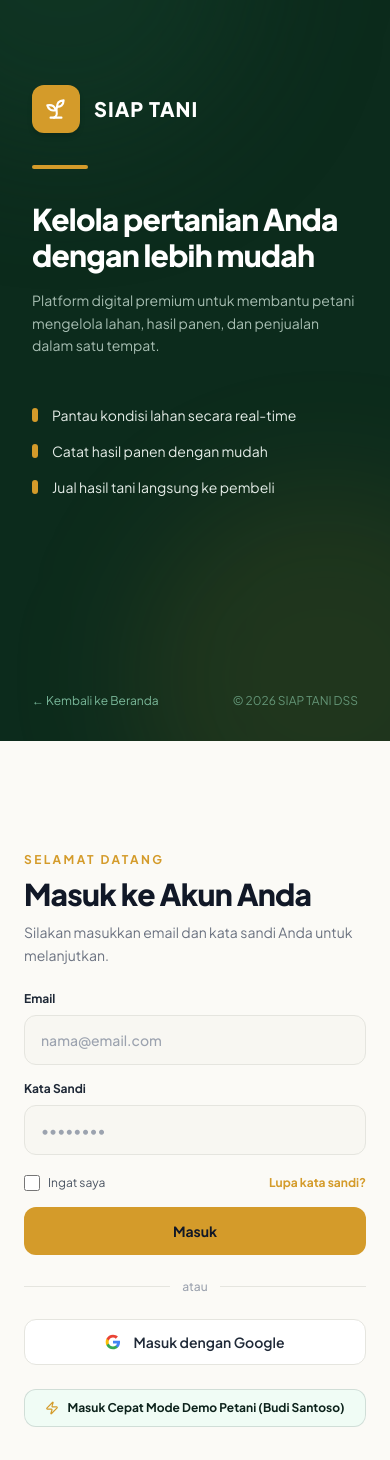
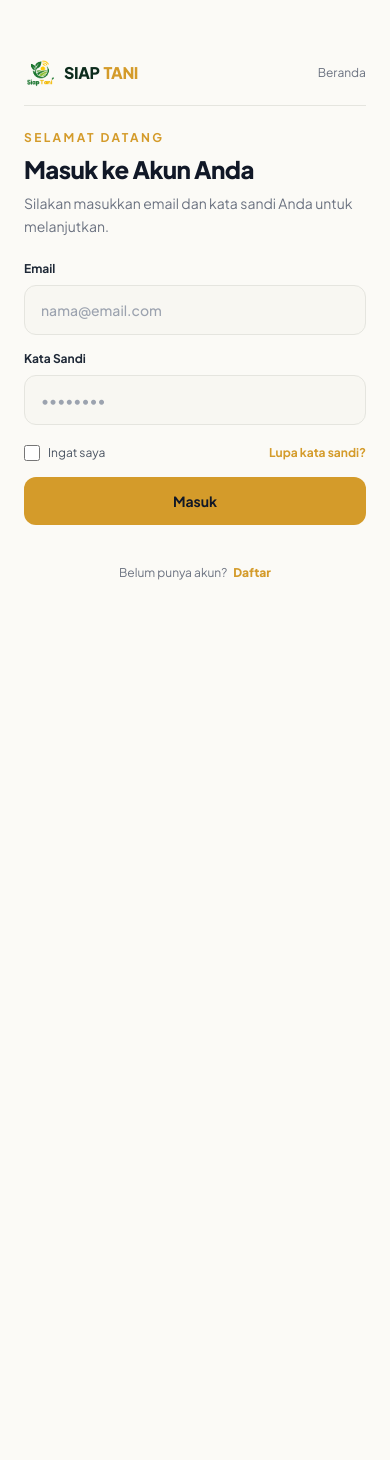
Before and after one commit to JoshNells13/UB-Holodev, a Nuxt app: page /login in a window 390 px wide. Shown: the part 103-1563 px from the top of the page. After the commit the page ends 844 px from the top, so only its background shows below. Built offline with nearby package versions, Linux system fonts and the light colour scheme.

Commit message:
refactor: simplify authentication flows by removing demo login and optimizing mobile layout responsiveness

```diff
--- a/components/auth/AuthModal.vue
+++ b/components/auth/AuthModal.vue
@@ -75,37 +75,20 @@
           <span v-else>{{ mode === 'login' ? 'Masuk ke Sistem' : 'Buat Akun Siap Tani' }}</span>
         </button>
       </form>
-
-      <!-- Quick Demo Access Divider -->
-      <div class="relative my-4">
-        <div class="absolute inset-0 flex items-center">
-          <div class="w-full border-t border-zinc-200"></div>
-        </div>
-        <div class="relative flex justify-center text-[10px] uppercase font-mono font-bold">
-          <span class="bg-[#FBFAF6] px-2.5 text-zinc-400">Atau Evaluasi Cepat</span>
-        </div>
-      </div>
-
-      <!-- Quick Demo Login Button -->
-      <button type="button" @click="handleDemoLogin"
-        class="w-full flex items-center justify-center gap-2 rounded-xl border border-forest-900/15 bg-emerald-50/70 py-2.5 text-xs font-bold text-forest-950 hover:bg-emerald-100/70 transition-all shadow-xs cursor-pointer font-sans">
-        <Zap :size="14" class="text-[#d49b2a]" />
-        <span>Masuk Cepat Mode Demo Petani (1-Click)</span>
-      </button>
     </div>
   </div>
 </template>
 
 <script setup lang="ts">
 import { ref } from 'vue'
-import { Sprout, X, AlertCircle, User, Mail, KeyRound, Loader2, Zap } from '@lucide/vue'
+import { Sprout, X, AlertCircle, Loader2, User, Mail, KeyRound } from '@lucide/vue'
 
-const { isAuthModalOpen, closeAuthModal, redirectAfterAuth, signIn, signUp, signInDemo, loading } = useAuth()
+const { isAuthModalOpen, closeAuthModal, redirectAfterAuth, signIn, signUp, loading } = useAuth()
 
 const mode = ref<'login' | 'register'>('login')
+const fullName = ref('')
 const email = ref('')
 const password = ref('')
-const fullName = ref('')
 const errorMessage = ref('')
 
 const handleSubmit = async () => {
@@ -113,25 +96,21 @@
   if (mode.value === 'login') {
     const res = await signIn(email.value, password.value)
     if (res.success) {
+      const target = redirectAfterAuth.value || '/'
       closeAuthModal()
-      navigateTo(redirectAfterAuth.value || '/simulate')
+      navigateTo(target)
     } else {
       errorMessage.value = res.error || 'Gagal masuk akun'
     }
   } else {
     const res = await signUp(email.value, password.value, fullName.value)
     if (res.success) {
+      const target = redirectAfterAuth.value || '/'
       closeAuthModal()
-      navigateTo(redirectAfterAuth.value || '/simulate')
+      navigateTo(target)
     } else {
-      errorMessage.value = res.error || 'Gagal mendaftar'
+      errorMessage.value = res.error || 'Gagal mendaftar akun'
     }
   }
 }
-
-const handleDemoLogin = () => {
-  signInDemo('Budi Santoso (Petani Demo)')
-  closeAuthModal()
-  navigateTo(redirectAfterAuth.value || '/simulate')
-}
 </script>
--- a/components/digital-twin/DigitalTwinControls.vue
+++ b/components/digital-twin/DigitalTwinControls.vue
@@ -1,43 +1,43 @@
 <template>
-  <div class="flex flex-wrap items-center gap-1.5 p-1.5 rounded-2xl bg-forest-950/90 backdrop-blur-md border border-forest-800 shadow-premium text-xs font-mono text-white">
+  <div class="flex flex-wrap items-center gap-1 p-1 sm:p-1.5 rounded-2xl bg-forest-950/90 backdrop-blur-md border border-forest-800 shadow-premium text-xs font-mono text-white max-w-full">
     <!-- Camera Reset Button -->
     <button
       type="button"
       @click="$emit('resetCamera')"
-      class="flex items-center gap-1.5 px-3 py-1.5 rounded-xl text-emerald-200 hover:text-white hover:bg-white/10 transition cursor-pointer"
+      class="flex items-center gap-1 px-2 sm:px-3 py-1 sm:py-1.5 rounded-xl text-emerald-200 hover:text-white hover:bg-white/10 transition cursor-pointer text-[10px] sm:text-[11px]"
       title="Reset Sudut Pandang Kamera"
     >
-      <Compass :size="14" class="text-gold-400" />
-      <span class="text-[11px] font-bold">Reset View</span>
+      <Compass :size="13" class="text-gold-400 shrink-0" />
+      <span class="font-bold">Reset</span>
     </button>
 
     <!-- Auto Rotate Toggle -->
     <button
       type="button"
       @click="$emit('toggleRotate')"
-      class="flex items-center gap-1.5 px-3 py-1.5 rounded-xl transition cursor-pointer"
+      class="flex items-center gap-1 px-2 sm:px-3 py-1 sm:py-1.5 rounded-xl transition cursor-pointer text-[10px] sm:text-[11px]"
       :class="isAutoRotate ? 'bg-gold-500 text-forest-950 font-bold shadow-xs' : 'text-emerald-200 hover:text-white hover:bg-white/10'"
       title="Putar Otomatis Diorama"
     >
-      <RotateCw :size="14" :class="isAutoRotate ? 'animate-spin' : 'text-gold-400'" />
-      <span class="text-[11px] font-bold">Orbit</span>
+      <RotateCw :size="13" :class="isAutoRotate ? 'animate-spin' : 'text-gold-400 shrink-0'" />
+      <span class="font-bold">Orbit</span>
     </button>
 
-    <div class="h-3.5 w-px bg-forest-700 mx-0.5" />
+    <div class="h-3 w-px bg-forest-700 mx-0.5" />
 
     <!-- Weather Simulation Selector -->
-    <div class="flex items-center gap-1">
+    <div class="flex items-center gap-0.5 sm:gap-1">
       <button
         v-for="w in weatherOptions"
         :key="w.id"
         type="button"
         @click="$emit('changeWeather', w.id)"
-        class="flex items-center gap-1 px-2.5 py-1.5 rounded-lg text-[11px] font-bold transition cursor-pointer"
+        class="flex items-center gap-1 px-1.5 sm:px-2.5 py-1 sm:py-1.5 rounded-lg text-[9px] sm:text-[11px] font-bold transition cursor-pointer"
         :class="currentWeather === w.id ? 'bg-forest-800 text-gold-300 shadow-xs border border-forest-700' : 'text-emerald-200/80 hover:text-white hover:bg-white/10'"
         :title="w.title"
       >
-        <component :is="w.icon" :size="13" class="text-gold-400" />
-        <span>{{ w.label }}</span>
+        <component :is="w.icon" :size="12" class="text-gold-400 shrink-0" />
+        <span class="hidden xs:inline sm:inline">{{ w.label }}</span>
       </button>
     </div>
   </div>
--- a/components/digital-twin/DigitalTwinHUD.vue
+++ b/components/digital-twin/DigitalTwinHUD.vue
@@ -1,34 +1,34 @@
 <template>
-  <div class="pointer-events-none absolute inset-0 flex flex-col justify-between p-4 select-none">
+  <div class="pointer-events-none absolute inset-0 flex flex-col justify-between p-2.5 sm:p-4 select-none">
     <!-- Top HUD Bar -->
-    <div class="flex items-start justify-between gap-3">
+    <div class="flex items-start justify-between gap-2 sm:gap-3">
       <!-- Left: Crop & Metadata Tag -->
-      <div class="pointer-events-auto rounded-2xl bg-forest-950/90 backdrop-blur-md p-3.5 border border-forest-800 shadow-premium space-y-1 max-w-[280px] text-white">
+      <div class="pointer-events-auto rounded-2xl bg-forest-950/90 backdrop-blur-md p-2.5 sm:p-3.5 border border-forest-800 shadow-premium space-y-0.5 sm:space-y-1 max-w-[200px] sm:max-w-[280px] text-white">
         <div class="flex items-center gap-1.5">
-          <span class="inline-block w-2.5 h-2.5 rounded-full animate-pulse shadow-xs" :class="statusDotClass" />
-          <span class="text-[10px] font-mono font-extrabold uppercase tracking-wider text-gold-400">3D Digital Twin Lahan</span>
+          <span class="inline-block w-2 h-2 sm:w-2.5 sm:h-2.5 rounded-full animate-pulse shadow-xs shrink-0" :class="statusDotClass" />
+          <span class="text-[8px] sm:text-[10px] font-mono font-extrabold uppercase tracking-wider text-gold-400 truncate">3D Digital Twin</span>
         </div>
-        <div class="font-extrabold text-sm text-white truncate font-sans">
+        <div class="font-extrabold text-xs sm:text-sm text-white truncate font-sans">
           {{ cropName }}
         </div>
-        <div class="flex items-center gap-2 font-mono text-[10px] text-emerald-200/80">
-          <span>{{ (landArea / 10000).toFixed(2) }} Ha ({{ landArea.toLocaleString('id-ID') }} m²)</span>
+        <div class="flex items-center gap-1.5 sm:gap-2 font-mono text-[9px] sm:text-[10px] text-emerald-200/80 truncate">
+          <span>{{ (landArea / 10000).toFixed(2) }} Ha</span>
           <span>•</span>
           <span>{{ formattedDate }}</span>
         </div>
       </div>
 
       <!-- Right: Overall DSS Score Pill -->
-      <div class="pointer-events-auto flex items-center gap-3 rounded-2xl bg-forest-950/90 backdrop-blur-md px-4 py-2.5 border border-forest-800 shadow-premium text-white">
+      <div class="pointer-events-auto flex items-center gap-2 sm:gap-3 rounded-2xl bg-forest-950/90 backdrop-blur-md px-2.5 py-1.5 sm:px-4 sm:py-2.5 border border-forest-800 shadow-premium text-white shrink-0">
         <div class="text-right">
-          <span class="block text-[9px] font-mono uppercase text-gold-400 font-bold">Skor DSS</span>
-          <div class="flex items-baseline justify-end gap-1">
-            <span class="font-mono text-2xl font-extrabold text-white">{{ overallScore }}</span>
-            <span class="font-mono text-[10px] text-zinc-400 font-bold">/100</span>
+          <span class="block text-[8px] sm:text-[9px] font-mono uppercase text-gold-400 font-bold">Skor DSS</span>
+          <div class="flex items-baseline justify-end gap-0.5 sm:gap-1">
+            <span class="font-mono text-lg sm:text-2xl font-extrabold text-white">{{ overallScore }}</span>
+            <span class="font-mono text-[9px] sm:text-[10px] text-zinc-400 font-bold">/100</span>
           </div>
         </div>
         <span
-          class="rounded-full px-2.5 py-1 text-[10px] font-mono font-bold shadow-xs"
+          class="rounded-full px-2 py-0.5 sm:px-2.5 sm:py-1 text-[8px] sm:text-[10px] font-mono font-bold shadow-xs whitespace-nowrap"
           :class="scoreBadgeClass"
         >
           {{ recommendationText }}
@@ -37,29 +37,29 @@
     </div>
 
     <!-- Bottom HUD Bar -->
-    <div class="flex flex-col sm:flex-row sm:items-end justify-between gap-3">
+    <div class="flex flex-col sm:flex-row sm:items-end justify-between gap-2 sm:gap-3">
       <!-- Mini Legends -->
-      <div class="pointer-events-auto rounded-2xl bg-forest-950/90 backdrop-blur-md px-3.5 py-2.5 border border-forest-800 shadow-premium flex flex-wrap items-center gap-3 text-xs font-mono text-emerald-100">
-        <div class="flex items-center gap-1.5" title="Kesesuaian Suhu">
-          <Thermometer :size="14" class="text-amber-400" />
+      <div class="pointer-events-auto rounded-2xl bg-forest-950/90 backdrop-blur-md px-2.5 py-1.5 sm:px-3.5 sm:py-2.5 border border-forest-800 shadow-premium flex flex-wrap items-center gap-2 sm:gap-3 text-[10px] sm:text-xs font-mono text-emerald-100 max-w-full">
+        <div class="flex items-center gap-1 sm:gap-1.5" title="Kesesuaian Suhu">
+          <Thermometer :size="12" class="text-amber-400 shrink-0" />
           <span>Suhu: <strong class="text-white">{{ temperatureScore ?? 85 }}</strong></span>
         </div>
-        <div class="flex items-center gap-1.5" title="Kecukupan Air FAO-56">
-          <Droplet :size="14" class="text-cyan-400" />
+        <div class="flex items-center gap-1 sm:gap-1.5" title="Kecukupan Air FAO-56">
+          <Droplet :size="12" class="text-cyan-400 shrink-0" />
           <span>Air: <strong class="text-white">{{ waterScore ?? 80 }}</strong></span>
         </div>
-        <div class="flex items-center gap-1.5" title="Risiko Cuaca & Presipitasi">
-          <CloudRain :size="14" class="text-blue-400" />
+        <div class="flex items-center gap-1 sm:gap-1.5" title="Risiko Cuaca & Presipitasi">
+          <CloudRain :size="12" class="text-blue-400 shrink-0" />
           <span>Cuaca: <strong class="text-white">{{ weatherScore ?? 88 }}</strong></span>
         </div>
-        <div class="flex items-center gap-1.5" title="Kesesuaian Agroklimat Komoditas">
-          <Sprout :size="14" class="text-gold-400" />
+        <div class="flex items-center gap-1 sm:gap-1.5" title="Kesesuaian Agroklimat Komoditas">
+          <Sprout :size="12" class="text-gold-400 shrink-0" />
           <span>Kesesuaian: <strong class="text-white">{{ cropFitScore ?? 90 }}</strong></span>
         </div>
       </div>
 
       <!-- Controls Slot -->
-      <div class="pointer-events-auto">
+      <div class="pointer-events-auto shrink-0">
         <slot name="controls" />
       </div>
     </div>
@@ -119,7 +119,7 @@
   if (props.recommendation) return props.recommendation
   if (props.overallScore >= 85) return 'Highly Recommended'
   if (props.overallScore >= 70) return 'Recommended'
-  if (props.overallScore >= 55) return 'Consider Carefully'
+  if (props.overallScore >= 55) return 'Consider'
   return 'High Risk'
 })
 
--- a/components/layout/AppNavbar.vue
+++ b/components/layout/AppNavbar.vue
@@ -3,8 +3,11 @@
     <div class="relative mx-auto flex h-16 max-w-7xl items-center justify-between px-4 sm:px-6 lg:px-8">
       <!-- Logo & Brand (Left) -->
       <div class="flex items-center">
-        <NuxtLink to="/" class="flex items-center transition hover:opacity-80 shrink-0" aria-label="Siap Tani Beranda">
-          <img src="/icon_logo.png" alt="Siap Tani" class="h-9 w-9 object-contain drop-shadow-2xs" />
+        <NuxtLink to="/" class="flex items-center gap-2.5 transition hover:opacity-85 shrink-0" aria-label="Siap Tani Beranda">
+          <img src="/icon_logo.png" alt="Siap Tani" class="h-8 w-8 object-contain drop-shadow-2xs" />
+          <span class="text-base sm:text-lg font-extrabold tracking-tight uppercase leading-none select-none">
+            <span class="text-[#0C2B1C]">Siap</span><span class="text-[#D49B2A] ml-1">Tani</span>
+          </span>
         </NuxtLink>
       </div>
 
@@ -84,7 +87,6 @@
                   {{ user.full_name?.charAt(0).toUpperCase() || 'P' }}
                 </div>
                 <span class="max-w-[100px] sm:max-w-[130px] truncate font-semibold text-xs">{{ user.full_name || 'Petani' }}</span>
-                <span v-if="isDemoUser" class="hidden sm:inline-block rounded bg-gold-100 text-gold-900 px-1.5 py-0.2 text-[8px] font-mono font-bold uppercase border border-gold-300">Demo</span>
                 <ChevronDown :size="12" class="text-zinc-500 transition-transform duration-200" :class="{ 'rotate-180 text-forest-900': isProfileMenuOpen }" />
               </button>
 
--- a/pages/login.vue
+++ b/pages/login.vue
@@ -1,7 +1,7 @@
 <template>
   <div class="min-h-screen w-full flex flex-col lg:flex-row bg-[#FBFAF6]">
-    <!-- Left Hero Banner (Deep Dark Forest Green #0C2B1C) -->
-    <div class="w-full lg:w-1/2 min-h-screen bg-[#0C2B1C] p-8 sm:p-14 lg:p-20 text-white flex flex-col justify-between relative overflow-hidden">
+    <!-- Left Hero Banner (Deep Dark Forest Green #0C2B1C) - Hidden on mobile so form shows directly -->
+    <div class="hidden lg:flex lg:w-1/2 min-h-screen bg-[#0C2B1C] p-8 sm:p-14 lg:p-20 text-white flex-col justify-between relative overflow-hidden">
       <!-- Ambient Glows -->
       <div class="absolute -top-32 -left-32 w-96 h-96 bg-[#16432f]/40 rounded-full blur-3xl pointer-events-none"></div>
       <div class="absolute -bottom-32 -right-32 w-96 h-96 bg-[#d49b2a]/10 rounded-full blur-3xl pointer-events-none"></div>
@@ -57,11 +57,24 @@
     <!-- Right Column: Login Form Container (Cream Canvas #FBFAF6) -->
     <div class="w-full lg:w-1/2 min-h-screen bg-[#FBFAF6] flex items-center justify-center p-6 sm:p-12 lg:p-20">
       <div class="w-full max-w-[420px] space-y-6">
+        <!-- Mobile Brand Header -->
+        <div class="lg:hidden flex items-center justify-between border-b border-[#e5e5df] pb-4">
+          <NuxtLink to="/" class="flex items-center gap-2">
+            <img src="/icon_logo.png" alt="Siap Tani" class="h-8 w-8 object-contain" />
+            <span class="text-base font-extrabold uppercase tracking-tight">
+              <span class="text-[#0C2B1C]">Siap</span><span class="text-[#D49B2A] ml-1">Tani</span>
+            </span>
+          </NuxtLink>
+          <NuxtLink to="/" class="text-xs text-[#6b7280] hover:text-[#0C2B1C] transition">
+            Beranda
+          </NuxtLink>
+        </div>
+
         <div>
           <span class="text-xs font-bold text-[#d49b2a] uppercase tracking-[0.2em] block font-sans">
             SELAMAT DATANG
           </span>
-          <h2 class="mt-2 text-3xl sm:text-[34px] font-extrabold text-[#111827] tracking-tight leading-tight">
+          <h2 class="mt-2 text-2xl sm:text-[34px] font-extrabold text-[#111827] tracking-tight leading-tight">
             Masuk ke Akun Anda
           </h2>
           <p class="mt-2 text-sm text-[#6b7280] leading-relaxed font-sans">
@@ -116,42 +129,7 @@
           </button>
         </form>
 
-        <!-- Divider -->
-        <div class="relative my-5">
-          <div class="absolute inset-0 flex items-center">
-            <div class="w-full border-t border-[#e5e5df]"></div>
-          </div>
-          <div class="relative flex justify-center text-xs">
-            <span class="bg-[#FBFAF6] px-3 text-[#9ca3af] font-medium font-sans">atau</span>
-          </div>
-        </div>
-
-        <!-- Google Login Button -->
-        <button
-          type="button"
-          @click="handleDemoLogin"
-          class="w-full flex items-center justify-center gap-3 rounded-xl border border-[#e5e5df] bg-white py-3 text-sm font-semibold text-[#1f2937] hover:bg-[#f3f2eb] transition-all shadow-2xs cursor-pointer font-sans"
-        >
-          <svg class="h-4 w-4" viewBox="0 0 24 24">
-            <path fill="#4285F4" d="M22.56 12.25c0-.78-.07-1.53-.2-2.25H12v4.26h5.92c-.26 1.37-1.04 2.53-2.21 3.31v2.77h3.57c2.08-1.92 3.28-4.74 3.28-8.09z" />
-            <path fill="#34A853" d="M12 23c2.97 0 5.46-.98 7.28-2.66l-3.57-2.77c-.98.66-2.23 1.06-3.71 1.06-2.86 0-5.29-1.93-6.16-4.53H2.18v2.84C3.99 20.53 7.7 23 12 23z" />
-            <path fill="#FBBC05" d="M5.84 14.09c-.22-.66-.35-1.36-.35-2.09s.13-1.43.35-2.09V7.06H2.18C1.43 8.55 1 10.22 1 12s.43 3.45 1.18 4.94l2.85-2.22.81-.63z" />
-            <path fill="#EA4335" d="M12 5.38c1.62 0 3.06.56 4.21 1.64l3.15-3.15C17.45 2.09 14.97 1 12 1 7.7 1 3.99 3.47 2.18 7.06l3.66 2.84c.87-2.6 3.3-4.52 6.16-4.52z" />
-          </svg>
-          <span>Masuk dengan Google</span>
-        </button>
-
-        <!-- Quick 1-Click Demo Login Button -->
-        <button
-          type="button"
-          @click="handleDemoLogin"
-          class="w-full flex items-center justify-center gap-2 rounded-xl border border-forest-900/15 bg-emerald-50/70 py-2.5 text-xs font-bold text-forest-950 hover:bg-emerald-100/70 transition-all cursor-pointer font-sans"
-        >
-          <Zap :size="14" class="text-[#d49b2a]" />
-          <span>Masuk Cepat Mode Demo Petani (Budi Santoso)</span>
-        </button>
-
-        <p class="text-center text-xs text-[#6b7280] pt-2 font-sans">
+        <p class="text-center text-xs text-[#6b7280] pt-4 font-sans">
           Belum punya akun?
           <NuxtLink to="/register" class="font-extrabold text-[#d49b2a] hover:text-[#b8821e] ml-1 transition">
             Daftar
@@ -164,9 +142,9 @@
 
 <script setup lang="ts">
 import { ref } from 'vue'
-import { Sprout, AlertCircle, Loader2, Zap } from '@lucide/vue'
+import { Sprout, AlertCircle, Loader2 } from '@lucide/vue'
 
-const { signIn, signInDemo, loading } = useAuth()
+const { signIn, loading } = useAuth()
 const route = useRoute()
 
 const email = ref('')
@@ -183,10 +161,4 @@
     errorMessage.value = res.error || 'Gagal masuk akun'
   }
 }
-
-const handleDemoLogin = () => {
-  signInDemo('Budi Santoso (Petani Demo)')
-  const redirect = (route.query.redirect as string) || '/simulate'
-  navigateTo(redirect)
-}
 </script>
--- a/pages/register.vue
+++ b/pages/register.vue
@@ -1,7 +1,7 @@
 <template>
   <div class="min-h-screen w-full flex flex-col lg:flex-row bg-[#FBFAF6]">
-    <!-- Left Hero Banner (Deep Dark Forest Green #0C2B1C) -->
-    <div class="w-full lg:w-1/2 min-h-screen bg-[#0C2B1C] p-8 sm:p-14 lg:p-20 text-white flex flex-col justify-between relative overflow-hidden">
+    <!-- Left Hero Banner (Deep Dark Forest Green #0C2B1C) - Hidden on mobile so form shows directly -->
+    <div class="hidden lg:flex lg:w-1/2 min-h-screen bg-[#0C2B1C] p-8 sm:p-14 lg:p-20 text-white flex-col justify-between relative overflow-hidden">
       <!-- Ambient Glows -->
       <div class="absolute -top-32 -left-32 w-96 h-96 bg-[#16432f]/40 rounded-full blur-3xl pointer-events-none"></div>
       <div class="absolute -bottom-32 -right-32 w-96 h-96 bg-[#d49b2a]/10 rounded-full blur-3xl pointer-events-none"></div>
@@ -57,11 +57,24 @@
     <!-- Right Column: Register Form Container (Cream Canvas #FBFAF6) -->
     <div class="w-full lg:w-1/2 min-h-screen bg-[#FBFAF6] flex items-center justify-center p-6 sm:p-12 lg:p-20">
       <div class="w-full max-w-[420px] space-y-6">
+        <!-- Mobile Brand Header -->
+        <div class="lg:hidden flex items-center justify-between border-b border-[#e5e5df] pb-4">
+          <NuxtLink to="/" class="flex items-center gap-2">
+            <img src="/icon_logo.png" alt="Siap Tani" class="h-8 w-8 object-contain" />
+            <span class="text-base font-extrabold uppercase tracking-tight">
+              <span class="text-[#0C2B1C]">Siap</span><span class="text-[#D49B2A] ml-1">Tani</span>
+            </span>
+          </NuxtLink>
+          <NuxtLink to="/" class="text-xs text-[#6b7280] hover:text-[#0C2B1C] transition">
+            Beranda
+          </NuxtLink>
+        </div>
+
         <div>
           <span class="text-xs font-bold text-[#d49b2a] uppercase tracking-[0.2em] block font-sans">
             REGISTRASI PENGGUNA
           </span>
-          <h2 class="mt-2 text-3xl sm:text-[34px] font-extrabold text-[#111827] tracking-tight leading-tight">
+          <h2 class="mt-2 text-2xl sm:text-[34px] font-extrabold text-[#111827] tracking-tight leading-tight">
             Daftar Akun Baru
           </h2>
           <p class="mt-2 text-sm text-[#6b7280] leading-relaxed font-sans">
@@ -119,27 +132,7 @@
           </button>
         </form>
 
-        <!-- Divider -->
-        <div class="relative my-5">
-          <div class="absolute inset-0 flex items-center">
-            <div class="w-full border-t border-[#e5e5df]"></div>
-          </div>
-          <div class="relative flex justify-center text-xs">
-            <span class="bg-[#FBFAF6] px-3 text-[#9ca3af] font-medium font-sans">atau</span>
-          </div>
-        </div>
-
-        <!-- Quick 1-Click Demo Login Button -->
-        <button
-          type="button"
-          @click="handleDemoLogin"
-          class="w-full flex items-center justify-center gap-2 rounded-xl border border-forest-900/15 bg-emerald-50/70 py-2.5 text-xs font-bold text-forest-950 hover:bg-emerald-100/70 transition-all cursor-pointer font-sans"
-        >
-          <Zap :size="14" class="text-[#d49b2a]" />
-          <span>Masuk Cepat Mode Demo Petani (Budi Santoso)</span>
-        </button>
-
-        <p class="text-center text-xs text-[#6b7280] pt-2 font-sans">
+        <p class="text-center text-xs text-[#6b7280] pt-4 font-sans">
           Sudah memiliki akun?
           <NuxtLink to="/login" class="font-extrabold text-[#d49b2a] hover:text-[#b8821e] ml-1 transition">
             Masuk di sini
@@ -152,9 +145,9 @@
 
 <script setup lang="ts">
 import { ref } from 'vue'
-import { Sprout, AlertCircle, Loader2, Zap } from '@lucide/vue'
+import { Sprout, AlertCircle, Loader2 } from '@lucide/vue'
 
-const { signUp, signInDemo, loading } = useAuth()
+const { signUp, loading } = useAuth()
 const route = useRoute()
 
 const fullName = ref('')
@@ -172,10 +165,4 @@
     errorMessage.value = res.error || 'Gagal mendaftar'
   }
 }
-
-const handleDemoLogin = () => {
-  signInDemo('Budi Santoso (Petani Demo)')
-  const redirect = (route.query.redirect as string) || '/simulate'
-  navigateTo(redirect)
-}
 </script>
```
